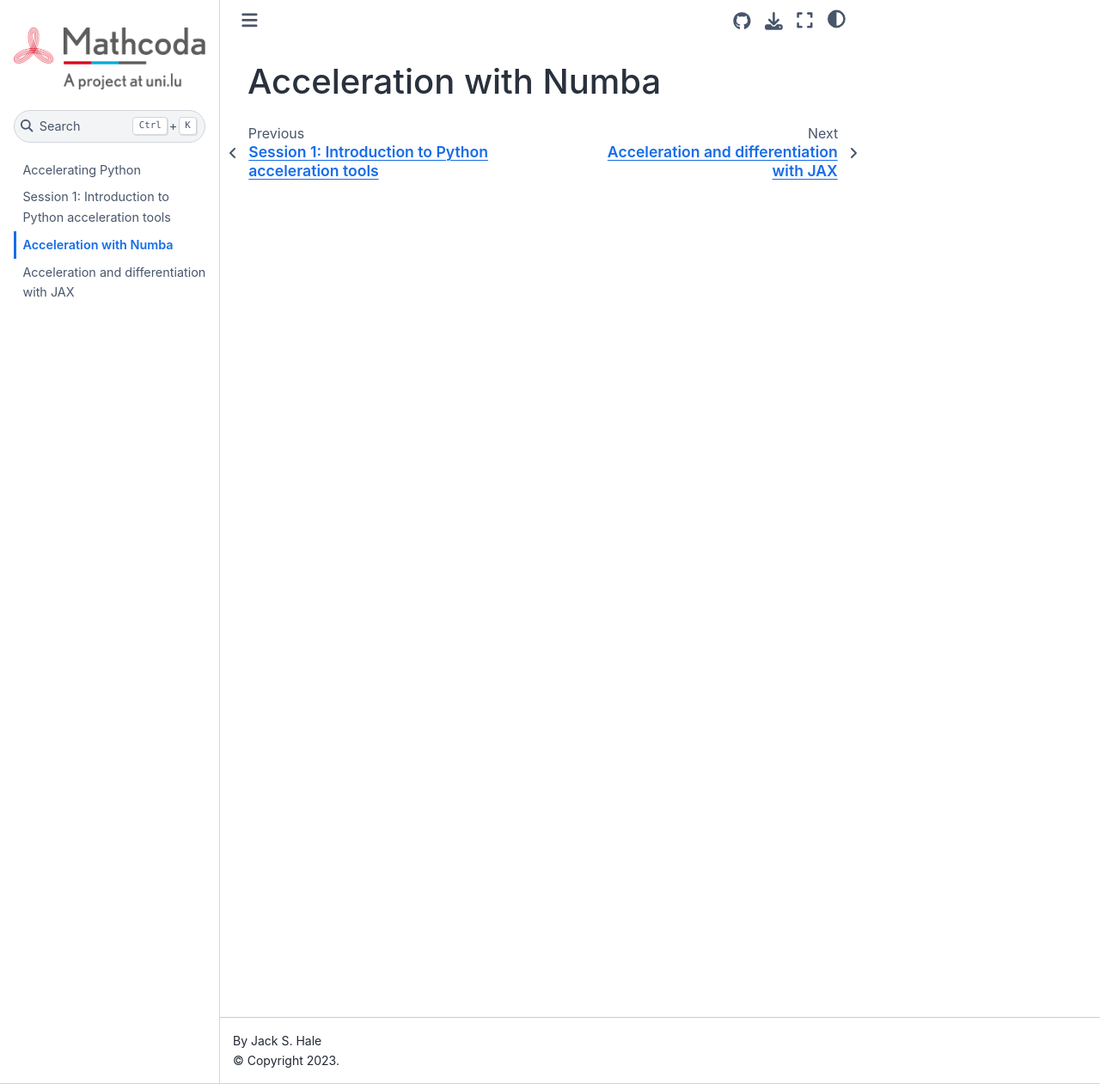
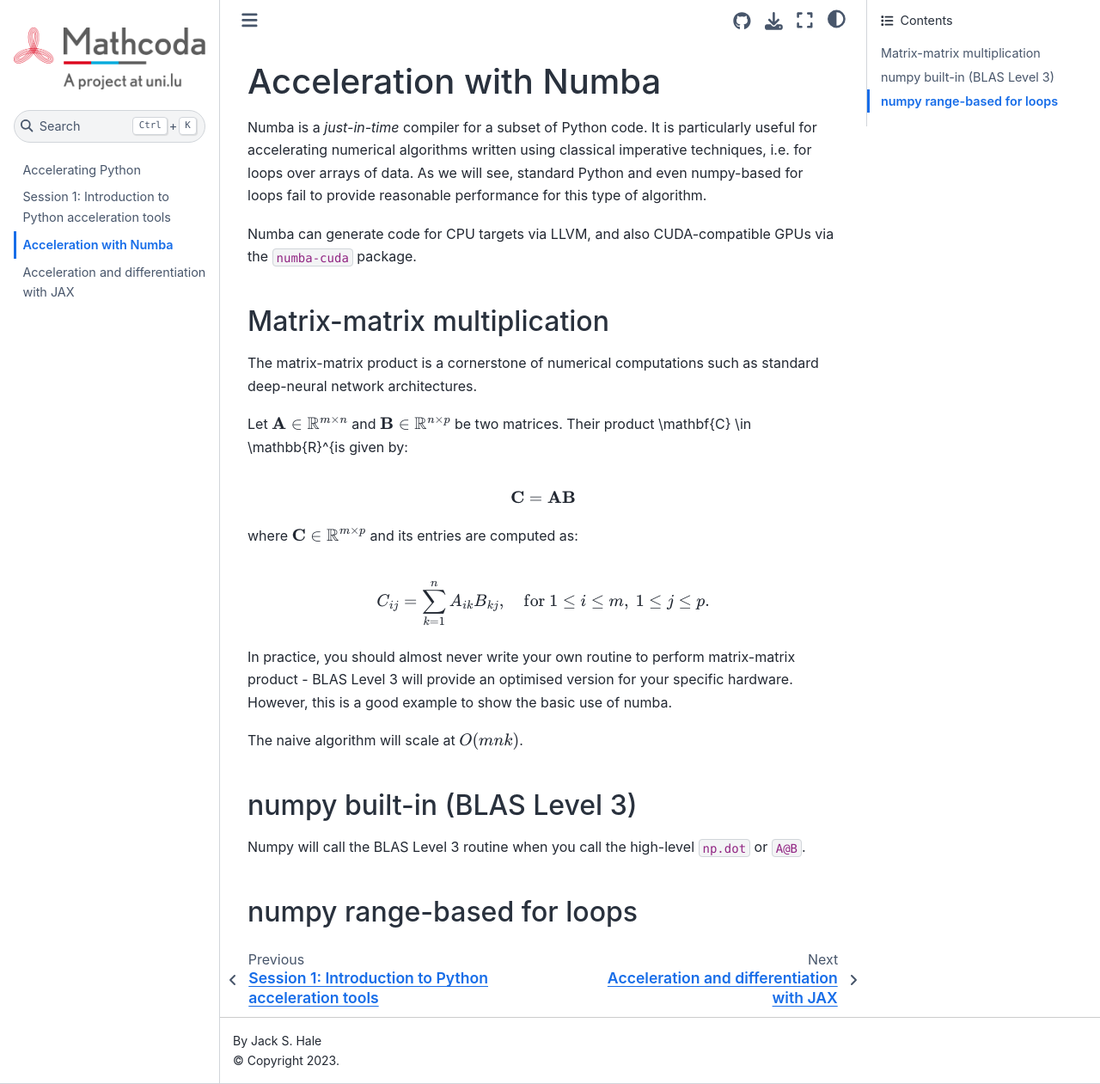
Before and after one commit to jhale/accelerating-python, a Jupyter Book: the page built from chapters/part2.md, in a window 1280 px wide and 1261 px high. Shown: the whole window at 86% size. Built offline with Jupyter Book 1.0.4 settings and Sphinx 7.4.7 and the Sphinx Book theme 1.1.4, drawn with Linux system fonts in a browser that asks for light colours.

Commit message:
Before converting to light format.

```diff
--- a/_config.yml
+++ b/_config.yml
@@ -29,3 +29,10 @@ html:
 
 launch_buttons:
   colab_url: "https://colab.research.google.com"
+
+sphinx:
+  config:
+    nb_custom_formats:
+      .py:
+        - jupytext.reads
+        - fmt: py
--- a/chapters/part2.md
+++ b/chapters/part2.md
@@ -1 +1,42 @@
 ## Acceleration with Numba
+
+Numba is a *just-in-time* compiler for a subset of Python code. It is
+particularly useful for accelerating numerical algorithms written using
+classical imperative techniques, i.e. for loops over arrays of data. As we will
+see, standard Python and even numpy-based for loops fail to provide reasonable
+performance for this type of algorithm.
+
+Numba can generate code for CPU targets via LLVM, and also CUDA-compatible GPUs
+via the `numba-cuda` package.
+
+### Matrix-matrix multiplication
+
+The matrix-matrix product is a cornerstone of numerical computations such as
+standard deep-neural network architectures.
+
+Let $\mathbf{A} \in \mathbb{R}^{m \times n}$ and $\mathbf{B} \in \mathbb{R}^{n
+\times p}$ be two matrices. Their product \mathbf{C} \in \mathbb{R}^{is given by:
+
+$$
+\mathbf{C} = \mathbf{A} \mathbf{B}
+$$
+
+where $\mathbf{C} \in \mathbb{R}^{m \times p}$ and its entries are computed as:
+
+$$
+C_{ij} = \sum_{k=1}^{n} A_{ik} B_{kj}, \quad \text{for } 1 \leq i \leq m, \ 1 \leq j \leq p.
+$$
+
+In practice, you should almost never write your own routine to perform
+matrix-matrix product - BLAS Level 3 will provide an optimised version for your
+specific hardware. However, this is a good example to show the basic use of
+numba.
+
+The naive algorithm will scale at $O(mnk)$.
+
+### numpy built-in (BLAS Level 3)
+
+Numpy will call the BLAS Level 3 routine when you call the high-level `np.dot`
+or `A@B`.
+
+### numpy range-based for loops
--- a/requirements-docs.txt
+++ b/requirements-docs.txt
@@ -1,2 +1,3 @@
 jupyter-book
 ruff
+jupytext
```
